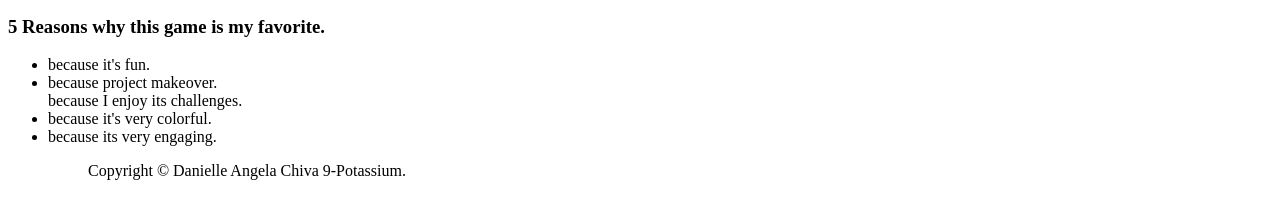
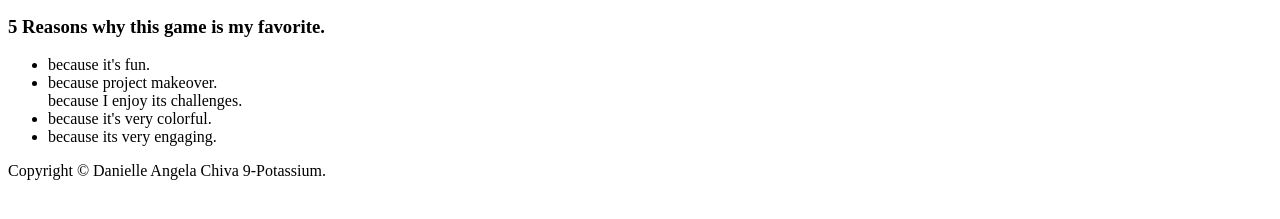
Before and after one commit to daachiva/Potasium-Lab1-Chiva, a plain HTML site: page index.html in a window 1280 px wide. Shown: the part 119-338 px from the top of the page. Drawn offline with Linux system fonts and the light colour scheme.

Commit message:
index.html

```diff
--- a/index.html
+++ b/index.html
@@ -11,7 +11,9 @@
      <body>
           <div>
                <h1>Project Makeover</h1>
-               <p>Give desperately needed makeovers to help people achieve their dreams! Choose highly fashionable clothes, hairstyles, makeup, and even furniture! Deal with dramatic characters like egotistical fashion icons, scheming assistants, or stubborn clients in dire need of a new wardrobe.</p>
+               <p>
+                    Give desperately needed makeovers to help people achieve their dreams! Choose highly fashionable clothes, hairstyles, makeup, and even furniture! Deal with dramatic characters like egotistical fashion icons, scheming assistants, or stubborn clients in dire need of a new wardrobe.
+               </p>
           </div>
           <span>
               <h3>5 Reasons why this game is my favorite.</h3>
@@ -21,7 +23,7 @@
                    <l1>because I enjoy its challenges.</li>
                    <li>because it's very colorful.</li>
                    <li>because its very engaging.</li>
-               <ul>
+              </ul>
               </span>
 
               <p> Copyright &copy; Danielle Angela Chiva 9-Potassium.</p>
```
